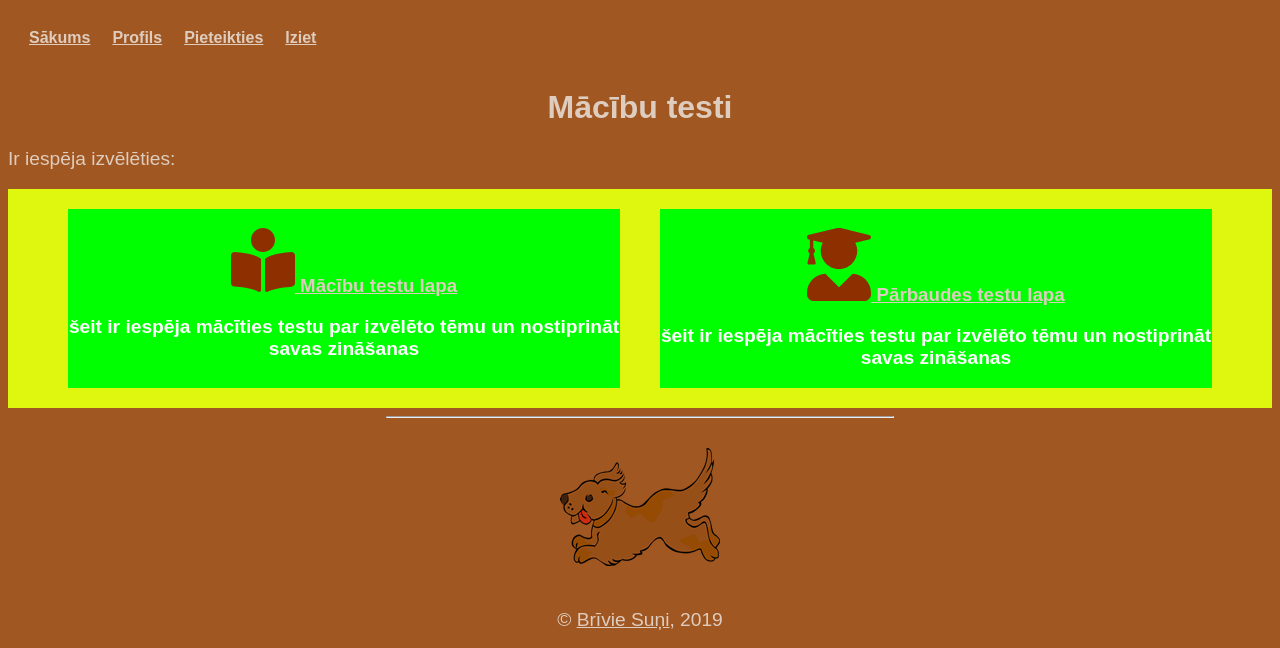
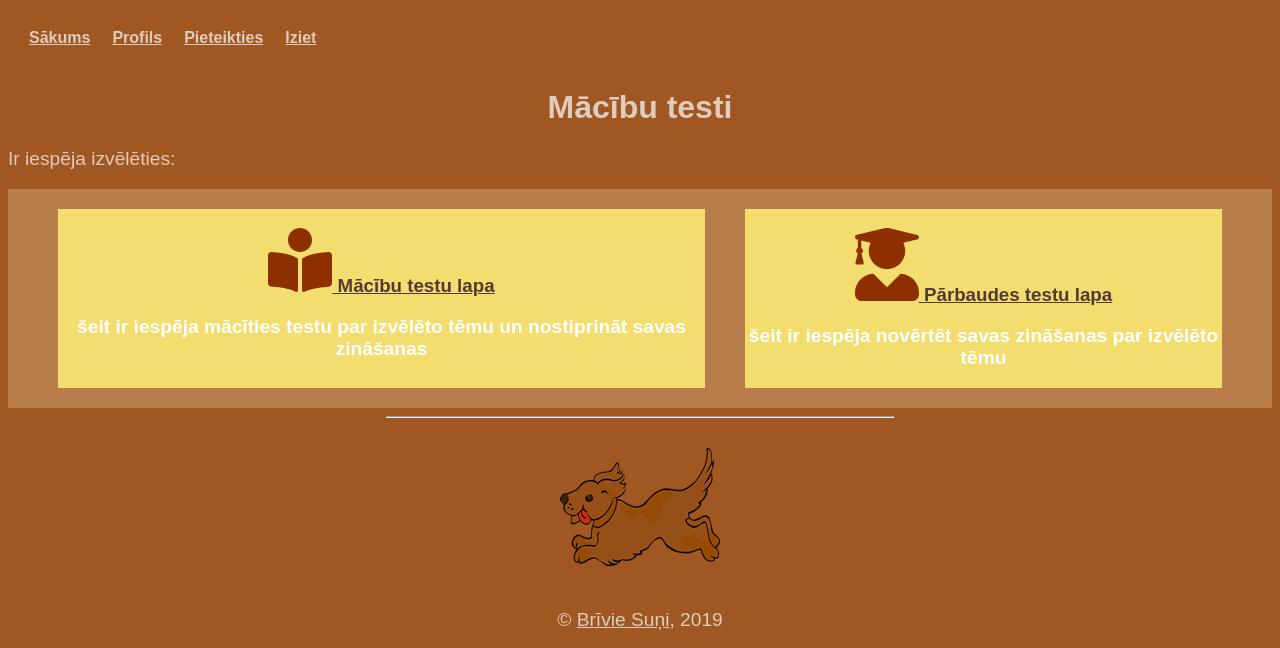
Before and after one commit to juris124/heroku-tests, a Flask app: page / in a window 1280 px wide. Shown: the top 648 px of the page. Run offline with Flask 2, Linux system fonts and the light colour scheme; some libraries are stand-ins or nearby versions.

Commit message:
Laila_flexbox_kr_2

```diff
--- a/static/css/stils.css
+++ b/static/css/stils.css
@@ -129,9 +129,9 @@ a {
   filter: invert(0.5) sepia(1) saturate(100) hue-rotate(50deg);
 }
 .kaste{
-   background-color: #dff70e;
-  padding-right: 40px;
-  padding-left: 40px;
+   background-color: #B87D4B;
+  padding-right: 30px;
+  padding-left: 30px;
   margin-right: auto;
   margin-left: auto;
   width: auto;
@@ -142,9 +142,12 @@ a {
 .kkaste{
   border: none;
   text-align: center;
-  background: #00ff00;
+  background: #F2DD6E;
   color: #fff;
   border-radius: 0;
   box-shadow: none;
   margin: 20px;
 }
+.kkaste a{
+  color: #523A34
+}
--- a/templates/index.html
+++ b/templates/index.html
@@ -16,7 +16,7 @@
     <h3><a href="/parbaude">
     <img class="ikona" src="{{ url_for('static', filename='bildes/graduate.svg') }}">
     Pārbaudes testu lapa</a></h3>
-<p><b>šeit ir iespēja mācīties testu par izvēlēto tēmu un nostiprināt savas zināšanas</b> </p>
+<p><b>šeit ir iespēja novērtēt savas zināšanas par izvēlēto tēmu</b> </p>
 </div>
 </div>
 {% endblock %}
```
